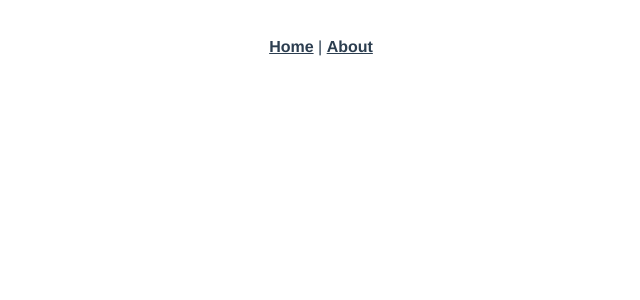
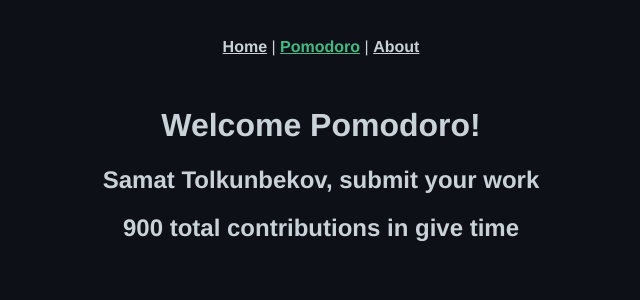
Before and after one commit to samat-tolkunbekov/bulbasaur, a Vue app: page /#/pomodoro in a window 1280 px wide. Before the commit this address had no page. Shown: the top 300 px of the page, without its empty margins (319-959 px from the left). Built offline with nearby package versions, Linux system fonts and the light colour scheme.

Commit message:
BUL-1 | Bulbasaur app launched

```diff
--- a/src/App.vue
+++ b/src/App.vue
@@ -1,18 +1,25 @@
 <template>
   <nav>
     <router-link to="/">Home</router-link> |
+    <router-link to="/pomodoro">Pomodoro</router-link> |
     <router-link to="/about">About</router-link>
   </nav>
   <router-view/>
 </template>
 
 <style>
+* {
+  background-color: #0d1117;
+}
+
 #app {
   font-family: Avenir, Helvetica, Arial, sans-serif;
   -webkit-font-smoothing: antialiased;
   -moz-osx-font-smoothing: grayscale;
   text-align: center;
-  color: #2c3e50;
+  color: #c9d1d9;
+  width: 70%;
+  margin: auto;
 }
 
 nav {
@@ -21,7 +28,7 @@ nav {
 
 nav a {
   font-weight: bold;
-  color: #2c3e50;
+  color: #c9d1d9;
 }
 
 nav a.router-link-exact-active {
--- /dev/null
+++ b/src/components/pages/PomodoroView.vue
@@ -0,0 +1,28 @@
+<template>
+    <div class="pomodoro-view">
+        <h1>Welcome Pomodoro!</h1>
+        <SubmitTemplate :name="name" />
+        <ContributionTemplate :count="count" />
+    </div>
+</template>
+
+<script>
+import SubmitTemplate from '../templates/pomodoro/SubmitTemplate.vue';
+import ContributionTemplate from '../templates/pomodoro/ContributionTemplate.vue';
+
+export default {
+    name: 'PomodoroView',
+    components: {
+        SubmitTemplate,
+        ContributionTemplate
+    },
+    data () {
+        return {
+            name: 'Samat Tolkunbekov',
+            count: 900
+        }
+    }
+}
+</script>
+
+<style></style>
--- /dev/null
+++ b/src/components/templates/pomodoro/ContributionTemplate.vue
@@ -0,0 +1,16 @@
+<template>
+    <div class="pomodoro-contribution-template">
+        <h2>{{ count }} total contributions in give time</h2>
+    </div>
+</template>
+
+<script>
+export default {
+    name: 'ContributionTemplate',
+    props: {
+        count: Number
+    }
+}
+</script>
+
+<style></style>
--- /dev/null
+++ b/src/components/templates/pomodoro/SubmitTemplate.vue
@@ -0,0 +1,16 @@
+<template>
+    <div class="pomodoro-submit-template">
+        <h2>{{ name }}, submit your work</h2>
+    </div>
+</template>
+
+<script>
+export default {
+    name: 'SubmitTemplate',
+    props: {
+        name: String
+    }
+}
+</script>
+
+<style></style>
--- a/src/router/index.js
+++ b/src/router/index.js
@@ -8,13 +8,18 @@ const routes = [
     component: HomeView
   },
   {
+    path: '/pomodoro',
+    name: 'pomodoro',
+    component: () => import('../components/pages/PomodoroView.vue')
+  },
+  {
     path: '/about',
     name: 'about',
     // route level code-splitting
     // this generates a separate chunk (about.[hash].js) for this route
     // which is lazy-loaded when the route is visited.
     component: () => import(/* webpackChunkName: "about" */ '../views/AboutView.vue')
-  }
+  },
 ]
 
 const router = createRouter({
```
Also changed, not shown: src/enums/PageEnums.js (added, +12 -0 lines).
